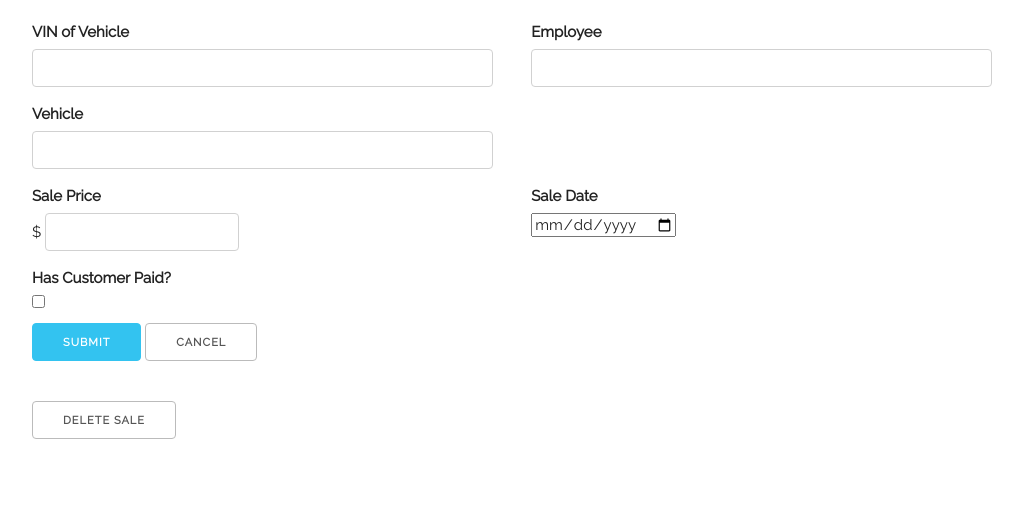
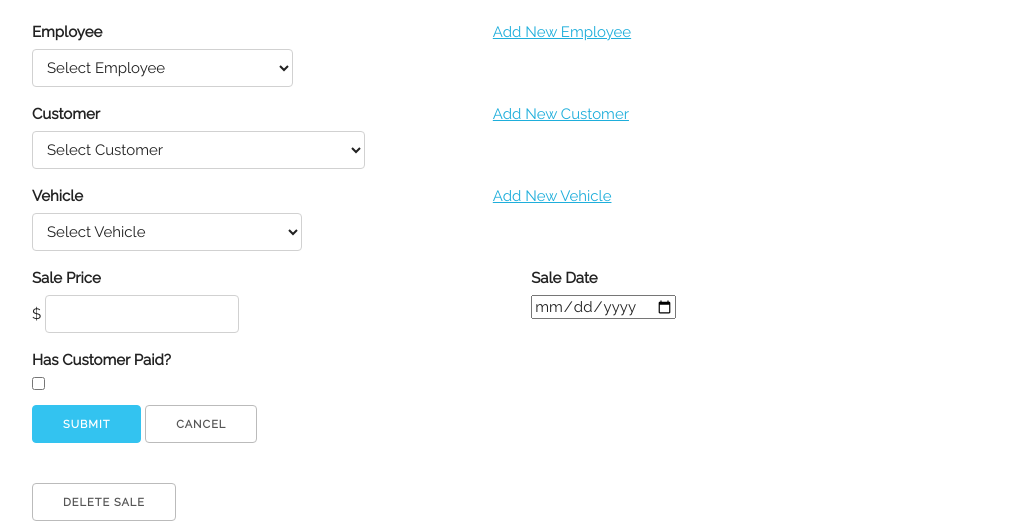
Before and after one commit to nreitano95/CS340_Project_Files, a Flask app: page /update-sale in a window 1280 px wide. Shown: the part 354-885 px from the top of the page, without its empty margins (128-1151 px from the left). Before the commit the page ends 793 px from the top, so only its background shows below. Run offline with Flask 2, Linux system fonts and the light colour scheme.

Commit message:
Updated Sales Pages

```diff
--- a/templates/updateSale.j2
+++ b/templates/updateSale.j2
@@ -8,25 +8,48 @@
 
   {% block body %}
 
- <form>
+   <form>
   <div class="row">
-    <div class="six columns">
-      <label for="vinInput">VIN of Vehicle</label>
-      <input class="u-full-width" type="text" id="vinInput">
-    </div>
     {# Employee_Customer_ID  #}
     {# Employee can be a dynamically populating dropdown #}
     <div class="six columns">
       <label for="employeeInput">Employee</label>
-      <input class="u-full-width" type="text" id="employeeInput">
+      <select name="employeeInput" id="employeeInput">
+        <option value="" disabled selected hidden>Select Employee</option>
+        <option value="option1">Dynamically Populated Name 1</option>
+        <option value="option2">Dynamically Populated Name 2</option>
+        <option value="option3">Dynamically Populated Name 3</option>
+      </select>
     </div>
+      <a href="{{ url_for('createEmployee') }}">Add New Employee</a>
   </div>
+
+    {# Customer can be a dynamically populating dropdown #}
+  <div class="row">
+    <div class="six columns">
+      <label for="customerInput">Customer</label>
+      <select name="customerInput" id="customerInput">
+        <option value="" disabled selected hidden>Select Customer</option>
+        <option value="option1">Dynamically Populated Customer Name 1</option>
+        <option value="option2">Dynamically Populated Customer Name 2</option>
+        <option value="option3">Dynamically Populated Customer Name 3</option>
+      </select>
+    </div>
+    <a href="{{ url_for('createCustomer') }}">Add New Customer</a>
+  </div>
+
     {# Vehicle can be a dynamically populating dropdown #}
   <div class="row">
     <div class="six columns">
       <label for="vehicleInput">Vehicle</label>
-      <input class="u-full-width" type="text" id="vehicleInput">
+      <select name="vehicleInput" id="vehicleInput">
+        <option value="" disabled selected hidden>Select Vehicle</option>
+        <option value="option1">Dynamically Populated Vehicle 1</option>
+        <option value="option2">Dynamically Populated Vehicle 2</option>
+        <option value="option3">Dynamically Populated Vehicle 3</option>
+      </select>
     </div>
+    <a href="{{ url_for('createVehicle') }}">Add New Vehicle</a>
   </div>
 
   <div class="row">
@@ -49,15 +72,8 @@
     </div>
   </div>
 
-  <!--
-  <textarea class="u-full-width" placeholder="Hey guys …" id="exampleMessage"></textarea>
-  <label class="example-send-yourself-copy">
-    <input type="checkbox">
-    <span class="label-body">Send a copy to yourself</span>
-  </label> -->
-
   <input class="button-primary" type="submit" value="Submit">
-  <a class="button" href="{{ url_for('Sales') }}">Cancel</a>
+  <a class="button" href="{{ url_for('Sales') }}">Cancel</a></form>
 </form>
 
 <a class="button" href="{{ url_for('Sales') }}">Delete Sale</a>
```
Also changed, not shown: templates/createSale.j2 (+29 -6 lines).
